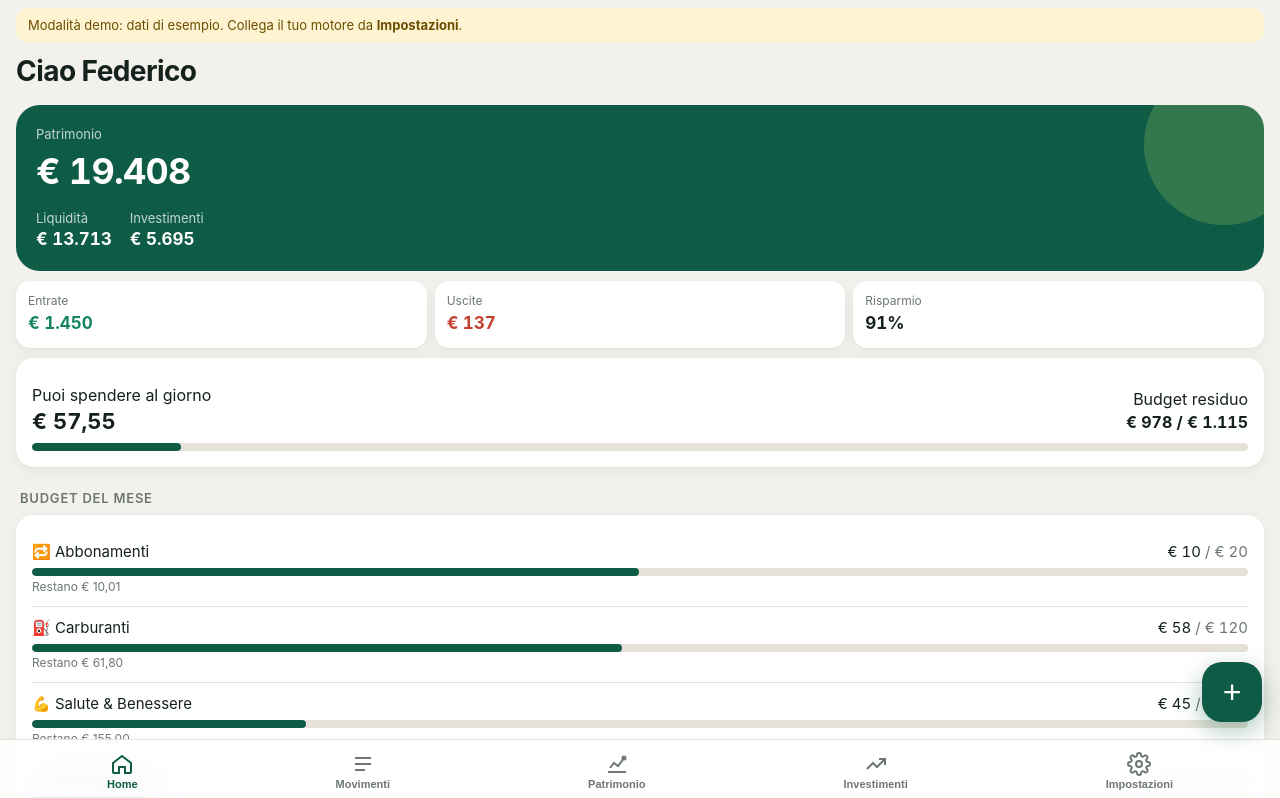
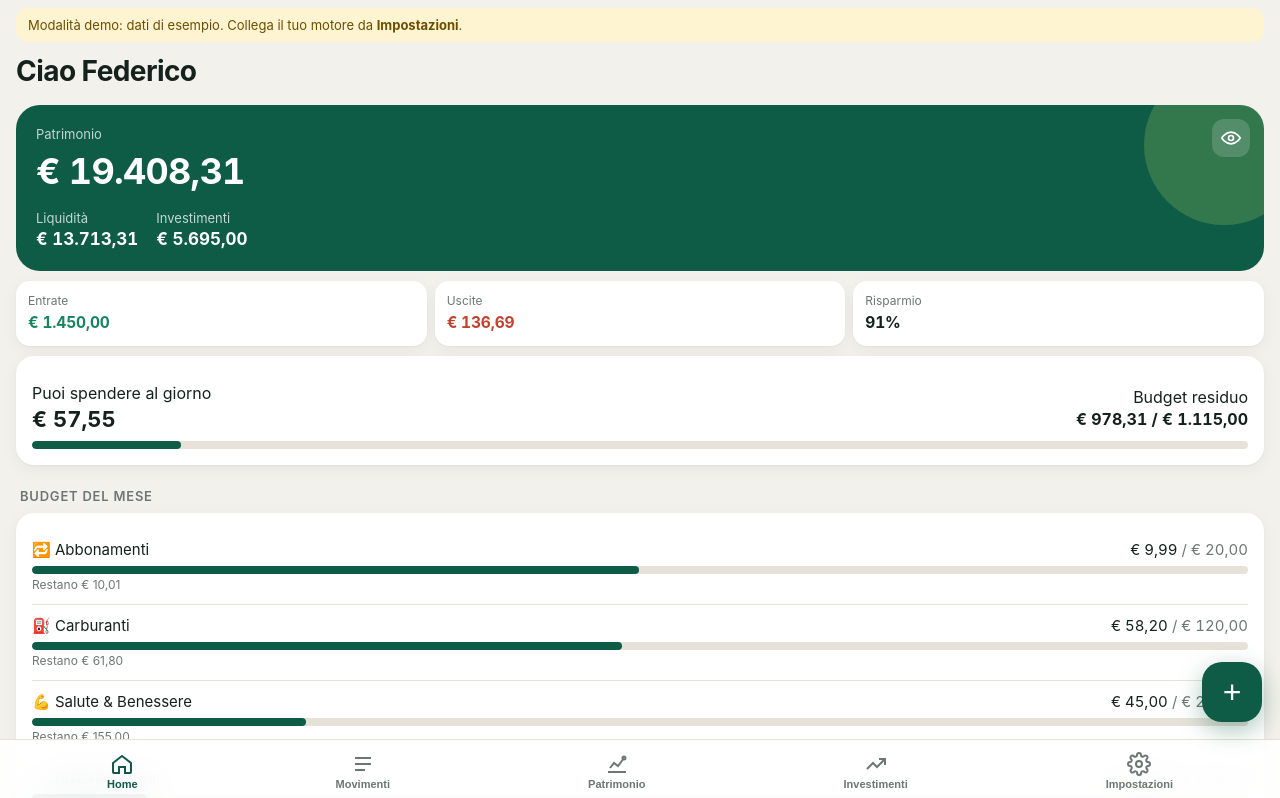
Before and after one commit to casagrandewebdesign-droid/finanze, a plain HTML site: page index.html in a window 1280 px wide. Shown: the top 798 px of the page. Drawn offline with Linux system fonts and the light colour scheme.

Commit message:
Formato numeri italiano (1.234,56) e pulsante per nascondere gli importi
Co-Authored-By: Claude Opus 5.5 <noreply@anthropic.com>
Claude-Session: https://claude.ai/code/session_013JVK3TGbsJ7XyT72dsRQGJ

```diff
--- a/index.html
+++ b/index.html
@@ -36,10 +36,12 @@ h2{font-size:13px;text-transform:uppercase;letter-spacing:.06em;color:var(--mute
 .hero .big{font-size:36px;font-weight:700;letter-spacing:-.02em;margin:2px 0 12px}
 .hero .row{display:flex;gap:18px;font-size:14px}
 .hero .row b{display:block;font-size:17px}
+.eye{position:absolute;top:14px;right:14px;z-index:1;width:38px;height:38px;border-radius:12px;border:0;background:rgba(255,255,255,.16);color:var(--brand-ink);display:grid;place-items:center}
+.eye svg{width:20px;height:20px}
 .grid3{display:grid;grid-template-columns:repeat(3,1fr);gap:8px;margin-top:10px}
 .stat{background:var(--card);border-radius:14px;padding:12px;box-shadow:var(--shadow)}
 .stat .l{font-size:12px;color:var(--muted)}
-.stat .v{font-size:17px;font-weight:650;margin-top:2px}
+.stat .v{font-size:15.5px;font-weight:650;margin-top:2px;white-space:nowrap;letter-spacing:-.01em}
 .pos{color:var(--pos)}.neg{color:var(--neg)}
 .daily{display:flex;justify-content:space-between;align-items:center;margin-top:10px}
 .daily .v{font-size:22px;font-weight:700}
@@ -118,6 +120,7 @@ nav button{padding:4px 4px}
 <section class="view on" id="v-home">
   <h1>Ciao Federico</h1>
   <div class="hero">
+    <button class="eye" id="eyeBtn" aria-label="Nascondi importi"></button>
     <div class="lbl">Patrimonio</div>
     <div class="big num" id="hPatr">—</div>
     <div class="row">
@@ -133,7 +136,7 @@ nav button{padding:4px 4px}
   <div class="card" style="margin-top:10px">
     <div class="daily">
       <div><div class="stat l" style="padding:0;box-shadow:none">Puoi spendere al giorno</div><div class="v num" id="dDay">—</div></div>
-      <div style="text-align:right"><div class="stat l" style="padding:0;box-shadow:none">Budget residuo</div><div class="num" id="dRes" style="font-weight:650">—</div></div>
+      <div style="text-align:right"><div class="stat l" style="padding:0;box-shadow:none">Budget residuo</div><div class="num" id="dRes" style="font-weight:650;white-space:nowrap">—</div></div>
     </div>
     <div class="bar"><i id="dBar" style="width:0"></i></div>
   </div>
@@ -271,13 +274,18 @@ const LS = {
   get:(k,d)=>{try{const v=localStorage.getItem('fin_'+k);return v?JSON.parse(v):d}catch(e){return d}},
   set:(k,v)=>{try{localStorage.setItem('fin_'+k,JSON.stringify(v))}catch(e){}}
 };
-const S = { cfg: LS.get('cfg',{url:'',token:''}), config:null, dash:null, mese: ym(new Date()), segno:'uscita', cat:'', queue: LS.get('queue',[]) };
+const S = { cfg: LS.get('cfg',{url:'',token:''}), config:null, dash:null, mese: ym(new Date()), segno:'uscita', cat:'', queue: LS.get('queue',[]), priv: LS.get('priv',false) };
 const DEMO = () => !S.cfg.url || !S.cfg.token;
 
 function ym(d){return d.getFullYear()+'-'+String(d.getMonth()+1).padStart(2,'0')}
 function today(){const d=new Date();return d.getFullYear()+'-'+String(d.getMonth()+1).padStart(2,'0')+'-'+String(d.getDate()).padStart(2,'0')}
-const eur = (n,dec=2)=> (n<0?'−':'')+'€ '+Math.abs(n||0).toLocaleString('it-IT',{minimumFractionDigits:dec,maximumFractionDigits:dec});
+// formato italiano fisso: 1.234,56 (Intl in italiano non mette il punto sotto le 5 cifre)
+const nf = (n,dec=2,trim=false)=>{ let [i,d]=Math.abs(+n||0).toFixed(dec).split('.'); i=i.replace(/\B(?=(\d{3})+(?!\d))/g,'.'); if(trim&&d) d=d.replace(/0+$/,''); return (n<0?'−':'')+(d?i+','+d:i); };
+const eur = (n,dec=2)=> (n<0?'−':'')+'€\u00A0'+nf(Math.abs(n||0),dec);
 const eur0 = n => eur(n,0);
+/* modalità privacy: nasconde gli importi del capitale */
+const MASK='€\u00A0••••••';
+const cap = (n,f=eur)=> S.priv ? MASK : f(n);
 const parseNum = s => { s=String(s||'').trim().replace(/\s/g,''); if(s.includes(',')) s=s.replace(/\./g,'').replace(',','.'); return parseFloat(s)||0; };
 const $ = id => document.getElementById(id);
 const esc = s => String(s??'').replace(/[&<>"]/g,c=>({'&':'&amp;','<':'&lt;','>':'&gt;','"':'&quot;'}[c]));
@@ -338,16 +346,16 @@ async function load(){
 /* ================== Render ================== */
 function renderHome(){
   const d=S.dash; if(!d) return;
-  $('hPatr').textContent=eur0(d.patrimonio); $('hLiq').textContent=eur0(d.liquidita); $('hInv').textContent=eur0(d.investimentiTotale);
-  $('sEnt').textContent=eur0(d.entrate); $('sUsc').textContent=eur0(d.uscite);
+  $('hPatr').textContent=cap(d.patrimonio); $('hLiq').textContent=cap(d.liquidita); $('hInv').textContent=cap(d.investimentiTotale);
+  $('sEnt').textContent=eur(d.entrate); $('sUsc').textContent=eur(d.uscite);
   $('sRis').textContent = d.tassoRisparmio==null?'—':Math.round(d.tassoRisparmio)+'%';
   $('dDay').textContent = d.alGiorno==null?'—':eur(d.alGiorno);
-  $('dRes').textContent = eur0(d.budgetResiduo)+' / '+eur0(d.budgetTotale);
+  $('dRes').textContent = eur(d.budgetResiduo)+' / '+eur(d.budgetTotale);
   const used = d.budgetTotale? Math.min(1,(d.budgetTotale-d.budgetResiduo)/d.budgetTotale):0;
   $('dBar').style.width=(used*100)+'%'; $('dBar').className = used>1?'over':used>.85?'warn':'';
   $('budList').innerHTML = d.budget.filter(b=>b.budget>0||b.speso>0).map(b=>{
     const u=b.budget? b.speso/b.budget : 1; const cls=u>1?'over':u>.85?'warn':'';
-    return `<div class="bud"><div class="top"><span>${icon(b.categoria)} ${esc(b.categoria)}</span><span class="num">${eur0(b.speso)} <span style="color:var(--muted)">/ ${eur0(b.budget)}</span></span></div>
+    return `<div class="bud"><div class="top"><span>${icon(b.categoria)} ${esc(b.categoria)}</span><span class="num">${eur(b.speso)} <span style="color:var(--muted)">/ ${eur(b.budget)}</span></span></div>
     <div class="bar"><i class="${cls}" style="width:${Math.min(100,u*100)}%"></i></div>
     <div class="sub">${b.residuo>=0?'Restano '+eur(b.residuo):'Superato di '+eur(-b.residuo)}</div></div>`;
   }).join('') || '<div class="empty">Nessun budget impostato</div>';
@@ -373,16 +381,16 @@ async function renderMov(){
 
 function renderInv(){
   const d=S.dash; if(!d) return;
-  $('iTot').textContent=eur(d.investimentiTotale);
+  $('iTot').textContent=cap(d.investimentiTotale);
   $('invList').innerHTML = d.investimenti.map(i=>`<div class="it" data-inv='${esc(JSON.stringify(i))}'>
     <div class="ic">📈</div>
-    <div class="mid"><div class="t">${esc(i.nome)}</div><div class="s">${i.quote?i.quote.toLocaleString('it-IT')+' quote × '+eur(i.prezzo):'valore manuale'} · agg. ${i.aggiornato?new Date(i.aggiornato+'T12:00').toLocaleDateString('it-IT'):'—'}</div></div>
-    <div class="a num">${eur0(i.valore)}${i.rendimento!=null?`<small class="${i.rendimento>=0?'pos':'neg'}">${i.rendimento>=0?'+':''}${i.rendimento.toLocaleString('it-IT')}%</small>`:''}</div></div>`).join('') || '<div class="empty">Nessun investimento</div>';
+    <div class="mid"><div class="t">${esc(i.nome)}</div><div class="s">${i.quote?nf(i.quote,3,true)+' quote × '+eur(i.prezzo,i.prezzo<10?3:2):'valore manuale'} · agg. ${i.aggiornato?new Date(i.aggiornato+'T12:00').toLocaleDateString('it-IT'):'—'}</div></div>
+    <div class="a num">${cap(i.valore)}${i.rendimento!=null?`<small class="${i.rendimento>=0?'pos':'neg'}">${i.rendimento>=0?'+':''}${nf(i.rendimento,2)}%</small>`:''}</div></div>`).join('') || '<div class="empty">Nessun investimento</div>';
 }
 
 function renderConti(){
   const d=S.dash; if(!d) return;
-  $('contiList').innerHTML = d.conti.map(c=>`<div class="it"><div class="ic">🏦</div><div class="mid"><div class="t">${esc(c.nome)}</div><div class="s">${esc(c.tipo)}</div></div><div class="a num">${eur(c.saldo)}</div></div>`).join('');
+  $('contiList').innerHTML = d.conti.map(c=>`<div class="it"><div class="ic">🏦</div><div class="mid"><div class="t">${esc(c.nome)}</div><div class="s">${esc(c.tipo)}</div></div><div class="a num">${cap(c.saldo)}</div></div>`).join('');
   $('cfgUrl').value=S.cfg.url; $('cfgTok').value=S.cfg.token;
 }
 
@@ -455,7 +463,7 @@ $('invSave').onclick=async()=>{
 let P={dati:LS.get('storico_'+(DEMO()?'demo':'live')),per:36};
 const meseLbl=(m,lungo)=>{const [y,mm]=m.split('-').map(Number);return new Date(y,mm-1,1).toLocaleDateString('it-IT',lungo?{month:'long',year:'numeric'}:{month:'short',year:'2-digit'});};
 const pct=(a,b)=>b?((a-b)/Math.abs(b)*100):0;
-const segno=n=>(n>0?'+':'')+eur0(n);
+const segno=n=>S.priv?MASK:(n>0?'+':'')+eur0(n);
 async function renderPat(){
   if(P.dati) drawPat();
   try{ P.dati=await api('storico'); LS.set('storico_'+(DEMO()?'demo':'live'),P.dati); drawPat(); }
@@ -465,21 +473,21 @@ function drawPat(){
   const all=P.dati.punti; if(!all||!all.length) return;
   const last=all[all.length-1], byM={}; all.forEach(p=>byM[p.mese]=p);
   const ago=(n)=>{const [y,m]=last.mese.split('-').map(Number);return byM[ym(new Date(y,m-1-n,1))];};
-  $('pTot').textContent=eur0(P.dati.attuale);
+  $('pTot').textContent=cap(P.dati.attuale,eur0);
   const a12=ago(12), a1=ago(1);
-  $('p12').textContent=a12?segno(last.valore-a12.valore)+' ('+(pct(last.valore,a12.valore)>=0?'+':'')+pct(last.valore,a12.valore).toFixed(1)+'%)':'—';
+  $('p12').textContent=a12?(S.priv?'':segno(last.valore-a12.valore)+' (')+(pct(last.valore,a12.valore)>=0?'+':'')+nf(pct(last.valore,a12.valore),1)+'%'+(S.priv?'':')'):'—';
   $('p1').textContent=a1?segno(last.valore-a1.valore):'—';
   const pts=P.per?all.slice(-P.per-1):all;
   const first=pts[0], d=last.valore-first.valore;
   $('pVar').textContent=segno(d); $('pVar').className='v num '+(d>=0?'pos':'neg');
-  $('pAvg').textContent=segno(d/Math.max(1,pts.length-1)); $('pMax').textContent=eur0(Math.max(...pts.map(p=>p.valore)));
+  $('pAvg').textContent=segno(d/Math.max(1,pts.length-1)); $('pMax').textContent=cap(Math.max(...pts.map(p=>p.valore)),eur0);
   // grafico
   const W=360,H=190,pl=4,pr=4,pt=12,pb=22; const vals=pts.map(p=>p.valore);
   let mn=Math.min(...vals), mx=Math.max(...vals); const pad=(mx-mn)*.08||1; mn-=pad; mx+=pad;
   const X=i=>pl+i*(W-pl-pr)/Math.max(1,pts.length-1), Y=v=>pt+(mx-v)*(H-pt-pb)/(mx-mn);
   const line=pts.map((p,i)=>(i?'L':'M')+X(i).toFixed(1)+' '+Y(p.valore).toFixed(1)).join(' ');
   const area=line+` L${X(pts.length-1).toFixed(1)} ${H-pb} L${X(0).toFixed(1)} ${H-pb} Z`;
-  const grid=[0,.5,1].map(f=>{const v=mx-(mx-mn)*f, y=Y(v);return `<line x1="0" x2="${W}" y1="${y}" y2="${y}" stroke="var(--line)" stroke-dasharray="3 4"/><text x="${W}" y="${y-3}" text-anchor="end" font-size="10" fill="var(--muted)">${Math.round(v/1000)}k</text>`;}).join('');
+  const grid=[0,.5,1].map(f=>{const v=mx-(mx-mn)*f, y=Y(v);return `<line x1="0" x2="${W}" y1="${y}" y2="${y}" stroke="var(--line)" stroke-dasharray="3 4"/><text x="${W}" y="${y-3}" text-anchor="end" font-size="10" fill="var(--muted)">${S.priv?'':nf(Math.round(v/1000),0)+'k'}</text>`;}).join('');
   const step=Math.max(1,Math.round(pts.length/5));
   const xl=pts.map((p,i)=>(i%step===0||i===pts.length-1)&&i!==pts.length-2?`<text x="${X(i)}" y="${H-6}" text-anchor="${i===0?'start':i===pts.length-1?'end':'middle'}" font-size="10" fill="var(--muted)">${meseLbl(p.mese)}</text>`:'').join('');
   $('pChart').innerHTML=`<div class="tip" id="pTip"></div><svg viewBox="0 0 ${W} ${H}" id="pSvg">
@@ -492,19 +500,19 @@ function drawPat(){
     const i=Math.max(0,Math.min(pts.length-1,Math.round((cx-pl)/((W-pl-pr)/Math.max(1,pts.length-1))))); const p=pts[i];
     $('pCur').setAttribute('x1',X(i));$('pCur').setAttribute('x2',X(i));$('pCur').style.display='';
     $('pDot').setAttribute('cx',X(i));$('pDot').setAttribute('cy',Y(p.valore));$('pDot').style.display='';
-    tip.style.display='block'; tip.style.left=Math.max(50,Math.min(r.width-50,X(i)*r.width/W))+'px'; tip.textContent=meseLbl(p.mese)+' · '+eur0(p.valore);};
+    tip.style.display='block'; tip.style.left=Math.max(50,Math.min(r.width-50,X(i)*r.width/W))+'px'; tip.textContent=meseLbl(p.mese)+' · '+cap(p.valore,eur0);};
   const hide=()=>{tip.style.display='none';$('pCur').style.display='none';$('pDot').style.display='none';};
   svg.addEventListener('pointermove',show); svg.addEventListener('touchmove',e=>{show(e);e.preventDefault();},{passive:false}); svg.addEventListener('pointerleave',hide); svg.addEventListener('touchend',()=>setTimeout(hide,1200));
   // composizione
   const liq=P.dati.liquidita||0, inv=P.dati.investimenti||0, tot=liq+inv||1;
   $('cLiq').style.width=(liq/tot*100)+'%'; $('cInv').style.width=(inv/tot*100)+'%';
-  $('cLiqV').textContent=eur0(liq)+' · '+Math.round(liq/tot*100)+'%'; $('cInvV').textContent=eur0(inv)+' · '+Math.round(inv/tot*100)+'%';
+  $('cLiqV').textContent=(S.priv?'':eur0(liq)+' · ')+Math.round(liq/tot*100)+'%'; $('cInvV').textContent=(S.priv?'':eur0(inv)+' · ')+Math.round(inv/tot*100)+'%';
   // lista
   $('pList').innerHTML=[...all].reverse().slice(0,36).map((p,i,arr)=>{const prev=arr[i+1]; const dv=prev?p.valore-prev.valore:null;
     const ris=p.entrate!=null?p.entrate-p.uscite:null;
     return `<div class="it"><div class="mid"><div class="t" style="text-transform:capitalize">${meseLbl(p.mese,true)}</div>
       <div class="s">${ris!=null?'Risparmio '+segno(ris)+' · ':''}${p.nota?esc(p.nota):''}</div></div>
-      <div class="a num" style="text-align:right">${eur0(p.valore)}${dv!=null?`<small class="${dv>=0?'pos':'neg'}" style="display:block;font-size:12px;font-weight:500">${segno(dv)}</small>`:''}</div></div>`;}).join('');
+      <div class="a num" style="text-align:right">${cap(p.valore,eur0)}${dv!=null?`<small class="${dv>=0?'pos':'neg'}" style="display:block;font-size:12px;font-weight:500">${segno(dv)}</small>`:''}</div></div>`;}).join('');
 }
 $('pPer').onclick=e=>{const b=e.target.closest('button'); if(!b) return; P.per=+b.dataset.p; [...$('pPer').children].forEach(x=>x.classList.toggle('on',x===b)); drawPat();};
 
@@ -522,6 +530,12 @@ $('mPrev').onclick=()=>{ const [y,m]=S.mese.split('-').map(Number); S.mese=ym(ne
 $('mNext').onclick=()=>{ const [y,m]=S.mese.split('-').map(Number); S.mese=ym(new Date(y,m,1)); renderMov(); };
 $('cfgSave').onclick=()=>{ S.cfg={url:$('cfgUrl').value.trim(),token:$('cfgTok').value.trim()}; LS.set('cfg',S.cfg); toast(DEMO()?'Modalità demo':'Collegato, carico i dati…'); load(); };
 $('cfgDemo').onclick=()=>{ S.cfg={url:'',token:''}; LS.set('cfg',S.cfg); load(); toast('Modalità demo'); };
+
+const EYE_ON='<svg viewBox="0 0 24 24" fill="none" stroke="currentColor" stroke-width="2"><path d="M1 12s4-7 11-7 11 7 11 7-4 7-11 7S1 12 1 12z"/><circle cx="12" cy="12" r="3"/></svg>';
+const EYE_OFF='<svg viewBox="0 0 24 24" fill="none" stroke="currentColor" stroke-width="2"><path d="M17.9 17.9A10.4 10.4 0 0 1 12 19c-7 0-11-7-11-7a18.5 18.5 0 0 1 5.1-5.9M9.9 5.2A9.6 9.6 0 0 1 12 5c7 0 11 7 11 7a18.6 18.6 0 0 1-2.2 3.2M14.1 14.1a3 3 0 1 1-4.2-4.2"/><path d="M1 1l22 22"/></svg>';
+function paintEye(){ $('eyeBtn').innerHTML=S.priv?EYE_OFF:EYE_ON; $('eyeBtn').setAttribute('aria-label',S.priv?'Mostra importi':'Nascondi importi'); }
+$('eyeBtn').onclick=()=>{ S.priv=!S.priv; LS.set('priv',S.priv); paintEye(); renderHome(); renderInv(); renderConti(); if(P.dati) drawPat(); };
+paintEye();
 
 let tt; function toast(t){ const el=$('toast'); el.textContent=t; el.classList.add('show'); clearTimeout(tt); tt=setTimeout(()=>el.classList.remove('show'),2200); }
 document.addEventListener('visibilitychange',()=>{ if(!document.hidden) load(); });
--- a/sw.js
+++ b/sw.js
@@ -1,6 +1,6 @@
 // Service worker: tiene in cache l'interfaccia così l'app si apre anche offline.
 // I dati passano sempre dal motore (Apps Script), non vengono messi in cache qui.
-const C = 'finanze-v1';
+const C = 'finanze-v2';
 const FILES = ['./', 'index.html', 'manifest.json', 'icon-180.png', 'icon-512.png'];
 self.addEventListener('install', e => { e.waitUntil(caches.open(C).then(c => c.addAll(FILES))); self.skipWaiting(); });
 self.addEventListener('activate', e => { e.waitUntil(caches.keys().then(k => Promise.all(k.filter(x => x !== C).map(x => caches.delete(x))))); self.clients.claim(); });
```
